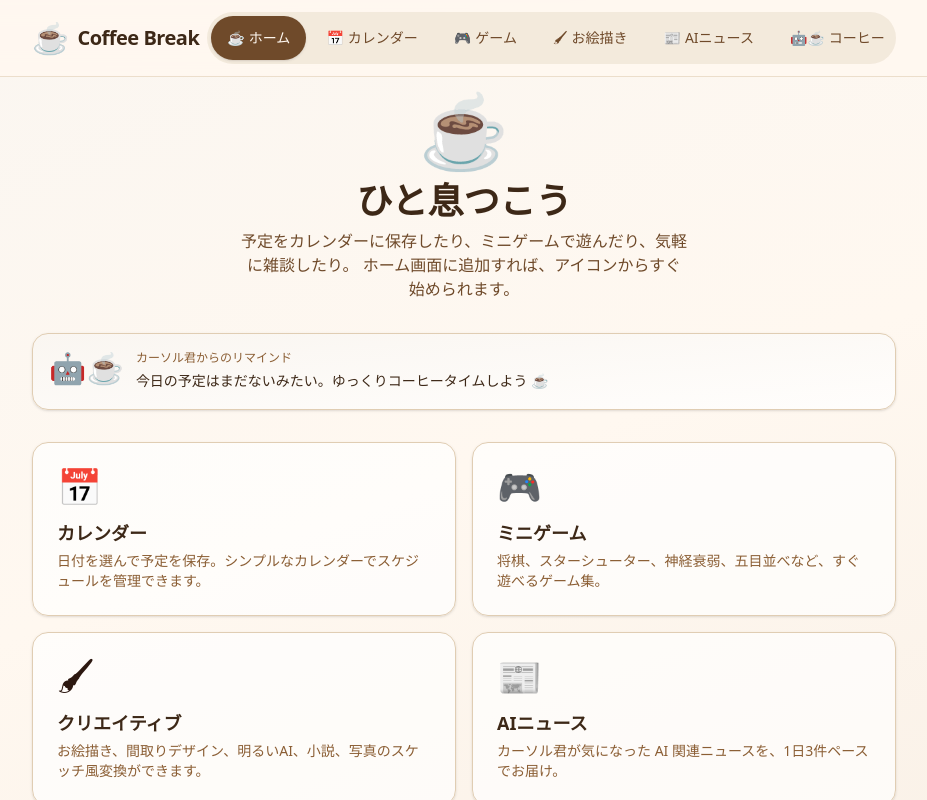
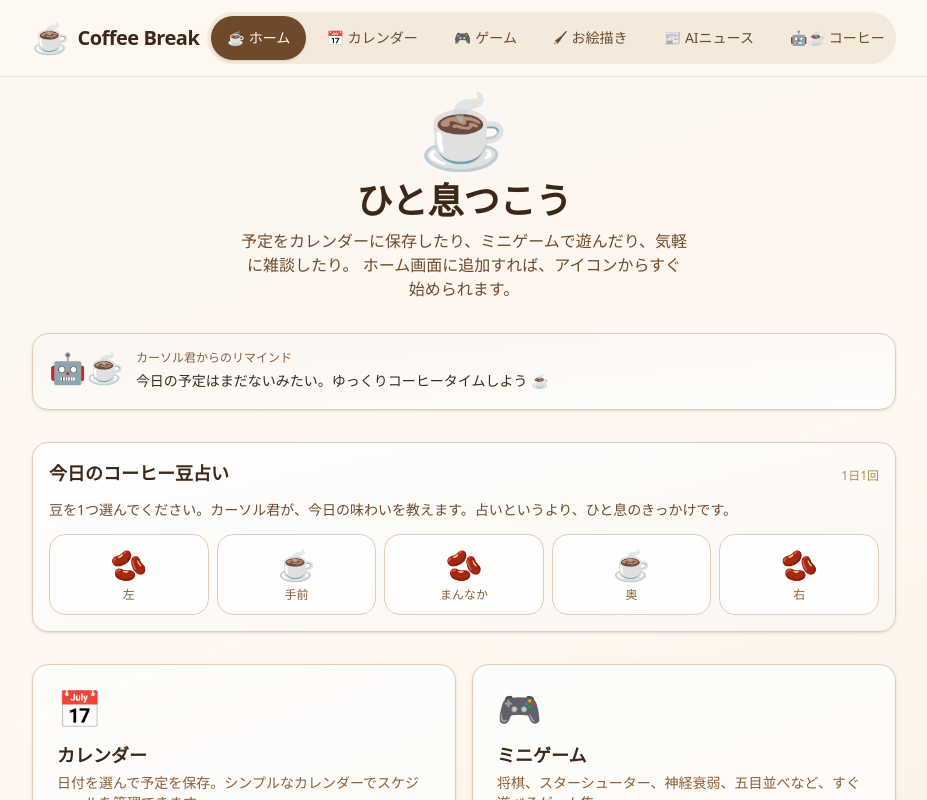
Before and after one commit to tarosiba/coffee-break, a React (Vite) app: page / in a window 1280 px wide. Shown: the top 800 px of the page, without its empty margins (176-1103 px from the left). Built offline with nearby package versions, Linux system fonts and the light colour scheme.

Commit message:
ホームにコーヒー豆占いを追加（1日1回）
候補C。豆を選ぶと今日の味わいが出る。結果は localStorage に保存し、同じ日の引き直しはできない。

Co-authored-by: tarosiba <tarosiba@users.noreply.github.com>

```diff
--- a/src/components/Chat.tsx
+++ b/src/components/Chat.tsx
@@ -25,6 +25,14 @@ const KEYWORD_REPLIES: { pattern: RegExp; replies: string[] }[] = [
     replies: [
       'やあ！コーヒータイムへようこそ ☕ なんでも話しかけてね！',
       'こんにちは！カーソル君だよ。一緒にコーヒーブレイクしよう！',
+    ],
+  },
+  {
+    pattern: /占い|コーヒー豆|豆占い/,
+    replies: [
+      'ホームの「コーヒー豆占い」、1日1回だよ。豆を選ぶと今日の味わいが出る ☕',
+      '占いというより、ひと息のきっかけ。ホームで豆を1つ選んでみて！',
+      '同じ日の引き直しはなし。コーヒーも抽出は一度きり、だよ。',
     ],
   },
   {
--- /dev/null
+++ b/src/components/CoffeeFortune.tsx
@@ -0,0 +1,78 @@
+import { useMemo, useState } from 'react'
+import {
+  COFFEE_BEANS,
+  drawFortune,
+  getFortuneById,
+  loadTodayDraw,
+} from '../lib/coffeeFortune'
+
+export function CoffeeFortune() {
+  const [draw, setDraw] = useState(() => loadTodayDraw())
+  const fortune = useMemo(
+    () => (draw ? getFortuneById(draw.fortuneId) : undefined),
+    [draw],
+  )
+
+  const onPick = (beanIndex: number) => {
+    if (draw) return
+    setDraw(drawFortune(beanIndex))
+  }
+
+  return (
+    <section
+      className="rounded-2xl border border-coffee-200 bg-gradient-to-br from-white to-coffee-50/80 p-4 shadow-sm"
+      aria-label="今日のコーヒー豆占い"
+    >
+      <div className="mb-3 flex items-baseline justify-between gap-2">
+        <h3 className="text-lg font-semibold text-coffee-800">今日のコーヒー豆占い</h3>
+        <p className="text-xs text-coffee-400">1日1回</p>
+      </div>
+
+      {fortune && draw ? (
+        <div className="space-y-3">
+          <p className="text-xs font-medium text-coffee-500">カーソル君の今日の一杯</p>
+          <div className="flex items-start gap-3">
+            <span className="text-3xl" aria-hidden>
+              {fortune.emoji}
+            </span>
+            <div className="min-w-0 flex-1">
+              <p className="text-sm text-coffee-500">{fortune.bean}</p>
+              <p className="text-base font-semibold text-coffee-800">{fortune.title}</p>
+              <p className="mt-2 text-sm leading-relaxed text-coffee-700">{fortune.message}</p>
+              <p className="mt-3 rounded-xl bg-coffee-100/70 px-3 py-2 text-sm text-coffee-700">
+                今日の一手：{fortune.tryThis}
+              </p>
+            </div>
+          </div>
+          <p className="text-xs text-coffee-400">
+            同じ日の引き直しはなし。コーヒーも抽出は一度きり。また明日ね ☕
+          </p>
+        </div>
+      ) : (
+        <div className="space-y-3">
+          <p className="text-sm leading-relaxed text-coffee-600">
+            豆を1つ選んでください。カーソル君が、今日の味わいを教えます。占いというより、ひと息のきっかけです。
+          </p>
+          <div className="grid grid-cols-5 gap-2">
+            {COFFEE_BEANS.map((bean, index) => (
+              <button
+                key={bean.label}
+                type="button"
+                onClick={() => onPick(index)}
+                className="touch-target flex flex-col items-center justify-center rounded-2xl border border-coffee-200 bg-white/80 px-1 py-3 text-center transition hover:border-coffee-400 hover:shadow-sm active:scale-[0.96]"
+                aria-label={`${bean.label}を選ぶ`}
+              >
+                <span className="text-2xl sm:text-3xl" aria-hidden>
+                  {bean.emoji}
+                </span>
+                <span className="mt-1 text-[10px] leading-tight text-coffee-500 sm:text-xs">
+                  {bean.label.replace('の豆', '')}
+                </span>
+              </button>
+            ))}
+          </div>
+        </div>
+      )}
+    </section>
+  )
+}
--- a/src/components/Home.tsx
+++ b/src/components/Home.tsx
@@ -1,3 +1,4 @@
+import { CoffeeFortune } from './CoffeeFortune'
 import { InstallPrompt } from './InstallPrompt'
 import { TodayReminder } from './TodayReminder'
 import type { Tab } from '../types'
@@ -19,6 +20,8 @@ export function Home({ onNavigate }: HomeProps) {
       </section>
 
       <TodayReminder onOpenCalendar={() => onNavigate('calendar')} />
+
+      <CoffeeFortune />
 
       <InstallPrompt />
 
--- /dev/null
+++ b/src/lib/coffeeFortune.ts
@@ -0,0 +1,161 @@
+import { getTodayDateKey } from './calendar'
+
+export interface CoffeeFortune {
+  id: string
+  bean: string
+  emoji: string
+  title: string
+  message: string
+  tryThis: string
+}
+
+export interface CoffeeFortuneDraw {
+  date: string
+  fortuneId: string
+  beanIndex: number
+}
+
+const STORAGE_KEY = 'coffee-break-coffee-fortune'
+
+/** 画面に並べる豆。見た目の違いだけで、中身は引いてから決まる */
+export const COFFEE_BEANS = [
+  { label: '左の豆', emoji: '🫘' },
+  { label: '手前の豆', emoji: '☕' },
+  { label: 'まんなかの豆', emoji: '🫘' },
+  { label: '奥の豆', emoji: '☕' },
+  { label: '右の豆', emoji: '🫘' },
+] as const
+
+export const COFFEE_FORTUNES: CoffeeFortune[] = [
+  {
+    id: 'light-roast-new',
+    bean: '浅煎り',
+    emoji: '🌤️',
+    title: '新しい香りの日',
+    message:
+      '浅煎りみたいに、少し明るい一日。大きな冒険じゃなくていい。「いつもと違うカップ」をひとつだけ試してみて。',
+    tryThis: 'いつもと違う場所でコーヒーを一杯。ベランダでも窓際でもOK。',
+  },
+  {
+    id: 'medium-roast-pace',
+    bean: '中煎り',
+    emoji: '☕',
+    title: 'いつものペースで十分',
+    message:
+      '中煎りのバランス。急がなくていいし、止まらなくてもいい。いつものカップを、いつもどおりに。それが今日の正解。',
+    tryThis: '予定を増やさない。今ある1つを、丁寧に片付ける。',
+  },
+  {
+    id: 'dark-roast-aftertaste',
+    bean: '深煎り',
+    emoji: '🌙',
+    title: '余韻を楽しむ日',
+    message:
+      '深煎りはすぐには終わらない。今日は「あと味」の日。やりかけを急いで閉めなくていい。余韻のまま、夕方まで持っていこう。',
+    tryThis: 'コーヒーを最後の一口まで急がない。湯気を1回、目で追う。',
+  },
+  {
+    id: 'blend-together',
+    bean: 'ブレンド',
+    emoji: '🤝',
+    title: '誰かと少し混ざる日',
+    message:
+      'ブレンドは一種類だけじゃ作れない。今日は短い会話をひとつ。完璧な話じゃなくていい。「おはよう」でも「おつかれ」でも。',
+    tryThis: 'ワンちゃん、カーソル君、家族、誰でも。一言だけ声をかける。',
+  },
+  {
+    id: 'decaf-easy',
+    bean: 'デカフェ',
+    emoji: '😌',
+    title: '無理しない日',
+    message:
+      'カフェインも予定も、控えめでちょうどいい。休むのはサボりじゃない。抽出を止める判断も、バリスタの仕事のうち。',
+    tryThis: '今日やらなくていいことを1つ、リストから外す。',
+  },
+  {
+    id: 'iced-cool',
+    bean: 'アイス',
+    emoji: '🧊',
+    title: '涼しく、短く',
+    message:
+      'アイスコーヒーみたいに、今日は短くさっぱり。暑いときは長く考えなくていい。5分だけ涼んで、また少し動く。',
+    tryThis: '冷たい水かアイスコーヒーを一杯。直射日光を5分避ける。',
+  },
+  {
+    id: 'cafe-au-lait-soft',
+    bean: 'カフェオレ',
+    emoji: '🥛',
+    title: 'まろやかに薄める日',
+    message:
+      '濃い話も、牛乳を足せば飲みやすくなる。今日は物事を少し薄めて考えてみよう。白黒つけなくていい。',
+    tryThis: '「完璧にやる」を「半分でいい」に言い換えてみる。',
+  },
+  {
+    id: 'espresso-short',
+    bean: 'エスプレッソ',
+    emoji: '⚡',
+    title: '短く、濃く、それから休憩',
+    message:
+      'エスプレッソは一口で終わる。今日は「5分だけ集中」を1回。終わったら、ちゃんとカップを置く。',
+    tryThis: 'タイマーを5分。1つだけ手をつけて、鳴ったらコーヒー。',
+  },
+  {
+    id: 'drip-wait',
+    bean: 'ドリップ',
+    emoji: '⏳',
+    title: '待つ時間も抽出のうち',
+    message:
+      'ドリップは急ぐと渋くなる。今日は待つことも仕事。お湯が落ちるのを見るように、返事や結果を少し待ってみよう。',
+    tryThis: '送信ボタンの前に、一息ついてから押す。',
+  },
+]
+
+export function loadTodayDraw(today = getTodayDateKey()): CoffeeFortuneDraw | null {
+  try {
+    const raw = localStorage.getItem(STORAGE_KEY)
+    if (!raw) return null
+    const parsed = JSON.parse(raw) as CoffeeFortuneDraw
+    if (!parsed?.date || !parsed.fortuneId) return null
+    if (parsed.date !== today) return null
+    return parsed
+  } catch {
+    return null
+  }
+}
+
+export function saveTodayDraw(draw: CoffeeFortuneDraw): void {
+  localStorage.setItem(STORAGE_KEY, JSON.stringify(draw))
+}
+
+export function getFortuneById(id: string): CoffeeFortune | undefined {
+  return COFFEE_FORTUNES.find((fortune) => fortune.id === id)
+}
+
+/** 同じ日・同じ豆なら同じ結果（引き直し防止と再現性） */
+export function pickFortune(today: string, beanIndex: number): CoffeeFortune {
+  const seed = hashSeed(`${today}:${beanIndex}`)
+  const index = Math.abs(seed) % COFFEE_FORTUNES.length
+  return COFFEE_FORTUNES[index]
+}
+
+export function drawFortune(beanIndex: number, today = getTodayDateKey()): CoffeeFortuneDraw {
+  const existing = loadTodayDraw(today)
+  if (existing) return existing
+
+  const fortune = pickFortune(today, beanIndex)
+  const draw: CoffeeFortuneDraw = {
+    date: today,
+    fortuneId: fortune.id,
+    beanIndex,
+  }
+  saveTodayDraw(draw)
+  return draw
+}
+
+function hashSeed(input: string): number {
+  let hash = 0
+  for (let i = 0; i < input.length; i += 1) {
+    hash = (hash * 31 + input.charCodeAt(i)) | 0
+  }
+  return hash
+}
```
